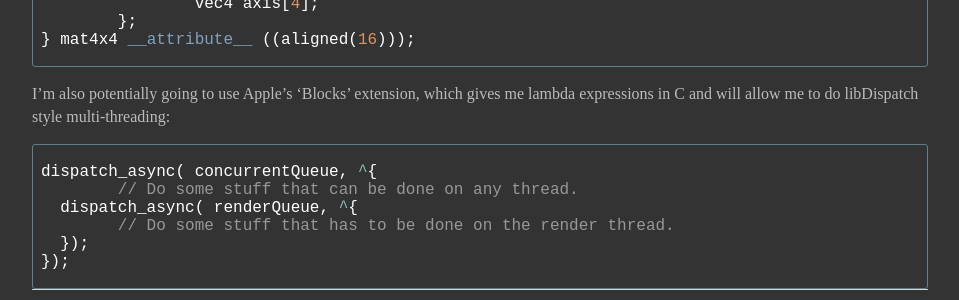
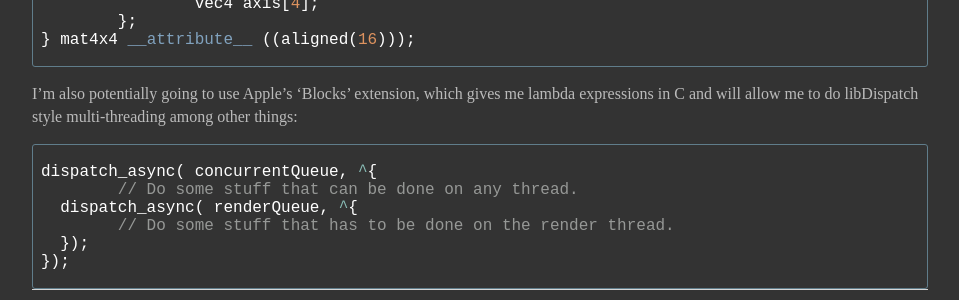
Before and after one commit to guiltydogprods/guiltydogprods.github.io, a Jekyll site: the page built from _posts/2020-10-10-reality-engine-the-tech-of-air-hockey-arcade.md, in a window 1280 px wide. Shown: the part 1668-1968 px from the top of the page, without its empty margins (160-1119 px from the left). Built offline with Jekyll 4.4.1, drawn with Linux system fonts in a browser that asks for light colours.

Commit message:
Update 2020-10-10-reality-engine-the-tech-of-air-hockey-arcade.md

````diff
--- a/_posts/2020-10-10-reality-engine-the-tech-of-air-hockey-arcade.md
+++ b/_posts/2020-10-10-reality-engine-the-tech-of-air-hockey-arcade.md
@@ -69,7 +69,7 @@ typedef struct mat4x4
 } mat4x4 __attribute__ ((aligned(16)));
 ```
 
-I'm also potentially going to use Apple's 'Blocks' extension, which gives me lambda expressions in C and will allow me to do libDispatch style multi-threading:
+I'm also potentially going to use Apple's 'Blocks' extension, which gives me lambda expressions in C and will allow me to do libDispatch style multi-threading among other things:
 
 ``` c
 dispatch_async( concurrentQueue, ^{
````
